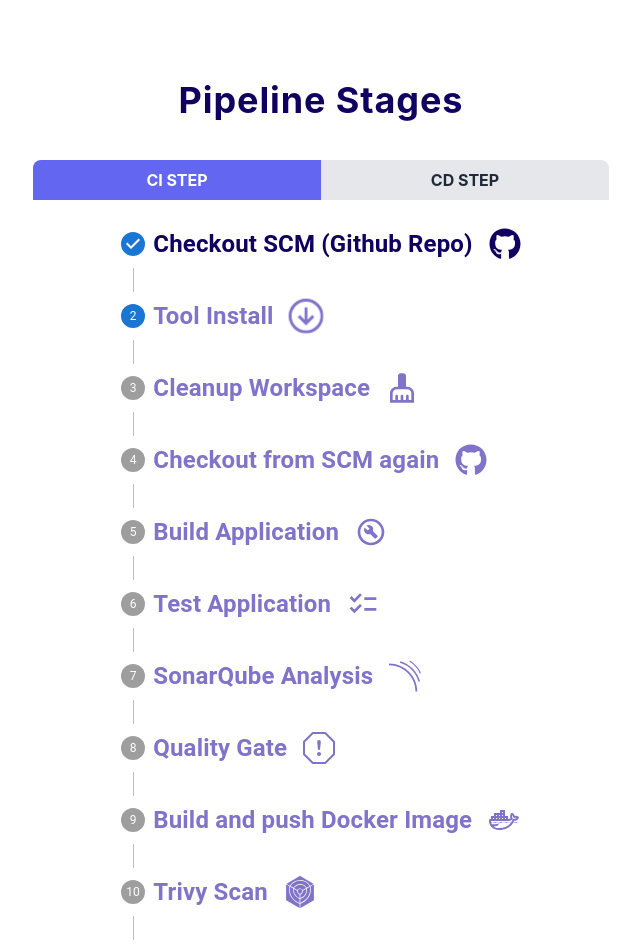
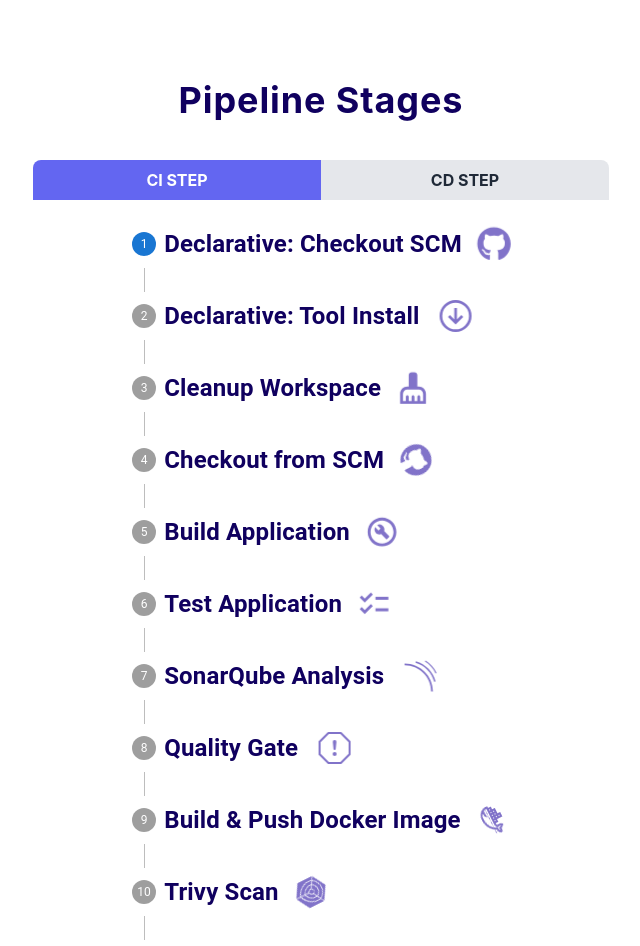
Before and after one commit to uzairabid1/devops-pipeline, a React (Create React App) app in the folder frontend/: page / in a window 1280 px wide. Shown: the top 946 px of the page, without its empty margins (319-959 px from the left). Built offline with nearby package versions, Linux system fonts and the light colour scheme; no server answers.

Commit message:
frontend

```diff
--- a/frontend/src/App.js
+++ b/frontend/src/App.js
@@ -1,14 +1,16 @@
-// App.js
 import React, { useState } from "react";
 import VerticalStepper from "./components/VerticalStepper";
 import CistepsData from "./components/CIStepper";
-import CdstepsData from "./components/CdStepper";
+
+// import CdstepsData from "./components/CdStepper";
 
 const App = () => {
   const [ciCompletedSteps, setCICompletedSteps] = useState([]);
-  const [cdCompletedSteps, setCDCompletedSteps] = useState([]);
-  const [ciVisible, setCiVisible] = useState(true); // State to track CI stepper visibility
-  const [cdVisible, setCdVisible] = useState(false); // State to track CD stepper visibility
+
+  // const [cdCompletedSteps, setCDCompletedSteps] = useState([]);
+  const [cdVisible, setCdVisible] = useState(false);
+
+  const [ciVisible, setCiVisible] = useState(true);
 
   const handleToggleCI = () => {
     setCiVisible(true);
@@ -37,6 +39,7 @@ const App = () => {
           >
             CI Step
           </button>
+
           <button
             className={`w-1/2 px-4 py-2 transition duration-300 ease-in-out uppercase font-bold ${
               cdVisible
@@ -58,13 +61,16 @@ const App = () => {
           />
         )}
         {cdVisible && (
-          <VerticalStepper
-            stepsData={CdstepsData}
-            onComplete={(completedStep) => {
-              setCDCompletedSteps((prevCompletedSteps) => [...prevCompletedSteps, completedStep]);
-            }}
-            completedSteps={cdCompletedSteps}
-          />
+          <h1 className="text-4xl text-center font-bold text-indigo-500">CD will be live soon!</h1>
+
+          //  <VerticalStepper
+          //   stepsData={CdstepsData}
+          //   onComplete={(completedStep) => {
+          //      setCDCompletedSteps((prevCompletedSteps) => [...prevCompletedSteps, completedStep]);
+          //   }}
+          //   completedSteps={cdCompletedSteps}
+          // />
+
         )}
       </div>
     </div>
--- a/frontend/src/components/CIStepper.jsx
+++ b/frontend/src/components/CIStepper.jsx
@@ -8,14 +8,15 @@ import { SiSonarqube, SiTrivy } from "react-icons/si";
 import { BsExclamationOctagon } from "react-icons/bs";
 import { LiaDocker } from "react-icons/lia";
 import { SiGithubactions } from "react-icons/si";
+import { BsFilePost } from "react-icons/bs";
 
 const CistepsData = [
   {
-    label: "Checkout SCM (Github Repo)",
+    label: "Declarative: Checkout SCM",
     logo: <FaGithub />
   },
   {
-    label: "Tool Install",
+    label: "Declarative: Tool Install",
     logo: <GrInstallOption />
   },
   {
@@ -23,7 +24,7 @@ const CistepsData = [
     logo: <MdCleaningServices />
   },
   {
-    label: "Checkout from SCM again",
+    label: "Checkout from SCM",
     logo: <FaGithub />
   },
   {
@@ -43,7 +44,7 @@ const CistepsData = [
     logo: <BsExclamationOctagon />
   },
   {
-    label: "Build and push Docker Image",
+    label: "Build & Push Docker Image",
     logo: <LiaDocker />
   },
   {
@@ -57,6 +58,10 @@ const CistepsData = [
   {
     label: "Trigger CD Pipeline",
     logo: <SiGithubactions />
+  },
+  {
+    label :"Decalrative: Post Actions",
+    logo: <BsFilePost/>
   }
 ];
 
--- a/frontend/src/components/VerticalStepper.js
+++ b/frontend/src/components/VerticalStepper.js
@@ -6,34 +6,47 @@ import StepLabel from "@mui/material/StepLabel";
 import Snackbar from "@mui/material/Snackbar";
 import MuiAlert from "@mui/material/Alert";
 import { styled } from "@mui/system";
-
+import Link from '@mui/material/Link';
 const StyledStepper = styled(Stepper)({
   padding: "20px",
 });
 
-const VerticalStepper = ({ stepsData, onComplete, completedSteps }) => {
-  const [activeStep, setActiveStep] = useState(completedSteps.length);
+const VerticalStepper = ({ stepsData, onComplete }) => {
+  const [activeStep, setActiveStep] = useState(0);
+  const [webstatus, setWebstatus] = useState(false);
   const [openSnackbar, setOpenSnackbar] = useState(false);
+  const [snackbarOpened, setSnackbarOpened] = useState(false);
 
   useEffect(() => {
-    let timer;
-    const duration = activeStep < stepsData.length ? 3000 : 0;
-    const completionTimeout = setTimeout(() => {
-      setActiveStep((prevActiveStep) => {
-        const nextStep = prevActiveStep + 1;
-        if (nextStep === stepsData.length) {
+    let timeoutId;
+
+    const fetchData = async () => {
+      try {
+        const response = await fetch("http://3.133.156.235/stages");
+        const data = await response.json();
+        const inProgressIndex = data.stages.findIndex((stage) => stage.status === "IN_PROGRESS" || stage.status === "FAILED");
+        const totalSteps = stepsData.length;
+
+        // Set active step to the index of the first in-progress step if found, otherwise set it to the last completed step
+        setActiveStep(inProgressIndex !== -1 ? inProgressIndex : totalSteps);
+        console.log('meow');
+        if (inProgressIndex === -1 && data.stages[totalSteps - 1].status === "SUCCESS" && !snackbarOpened) {
           setOpenSnackbar(true);
-          onComplete((prevCompletedSteps) => [...prevCompletedSteps, prevCompletedSteps.length]);
+          setSnackbarOpened(true);
+          onComplete();
+          setWebstatus(true);
         }
-        return nextStep;
-      });
-    }, duration);
+      } catch (error) {
+        console.error("Error fetching pipeline status:", error);
+      } finally {
+        timeoutId = setTimeout(fetchData, 50);
+      }
+    };
 
-    return () => {
-      clearTimeout(timer);
-      clearTimeout(completionTimeout);
-    };
-  }, [activeStep, stepsData, onComplete, completedSteps]);
+    fetchData();
+
+    return () => clearTimeout(timeoutId);
+  }, [stepsData, onComplete, snackbarOpened]);
 
   const handleCloseSnackbar = () => {
     setOpenSnackbar(false);
@@ -43,11 +56,13 @@ const VerticalStepper = ({ stepsData, onComplete, completedSteps }) => {
     <Box className="flex justify-center items-center flex-col">
       <StyledStepper activeStep={activeStep} orientation="vertical">
         {stepsData.map((step, index) => {
-          const isActive = index === activeStep;
-          const randomAnimationIndex = isActive ? Math.floor(Math.random() * 3) : -1;
+          const isCompleted = index < activeStep;
+          const isActive = index >= activeStep && step.status !== "SUCCESS";
+          const isInProgress = step.status === "IN_PROGRESS";
           let animationClass = "";
-          if (isActive) {
-            switch (randomAnimationIndex) {
+
+          if (isActive || isInProgress) {
+            switch (Math.floor(Math.random() * 3)) {
               case 0:
                 animationClass = "logo-scale";
                 break;
@@ -63,20 +78,20 @@ const VerticalStepper = ({ stepsData, onComplete, completedSteps }) => {
           }
 
           return (
-            <Step key={index} completed={index < activeStep}>
+            <Step key={index} completed={isCompleted}>
               <StepLabel>
                 <div
                   className={`text-2xl font-bold flex items-center ${
-                    index < activeStep ? "text-secondary-200" : "text-secondary-100"
+                    isCompleted || isActive || isInProgress ? "text-secondary-200" : "text-secondary-100"
                   }`}
                 >
                   <span>{step.label}</span>
                   <span
                     className={`ml-4 ${
-                      index < activeStep ? "text-secondary-200" : "text-secondary-100"
-                    } ${isActive ? animationClass : ""}`}
+                      isCompleted || isActive || isInProgress ? "text-secondary-200" : "text-secondary-100"
+                    } ${isActive || isInProgress ? animationClass : ""}`}
                   >
-                    {React.cloneElement(step.logo, { size: 32 })}
+                    <span className={isActive || isInProgress ? "text-secondary-100" : ""}>{React.cloneElement(step.logo, { size: 32 })}</span>
                   </span>
                 </div>
               </StepLabel>
@@ -94,6 +109,10 @@ const VerticalStepper = ({ stepsData, onComplete, completedSteps }) => {
           All Tasks Completed!
         </MuiAlert>
       </Snackbar>
+      {webstatus && (
+
+        <Link href="http://a216f4b8e8f9741eba6c09ff79997c63-1448798318.us-east-2.elb.amazonaws.com:8080/webapp/">your website is deployed</Link>
+        )}
     </Box>
   );
 };
```
